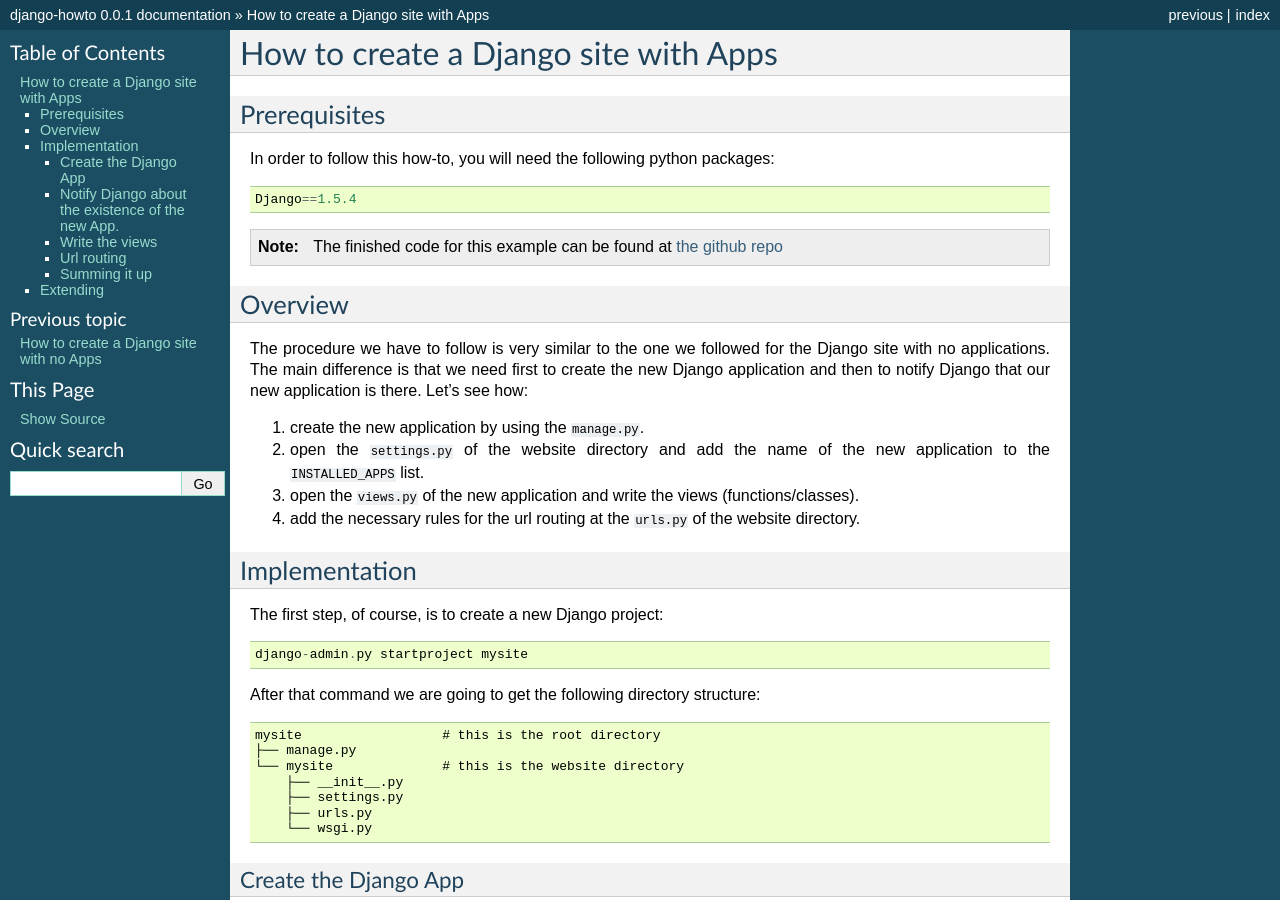
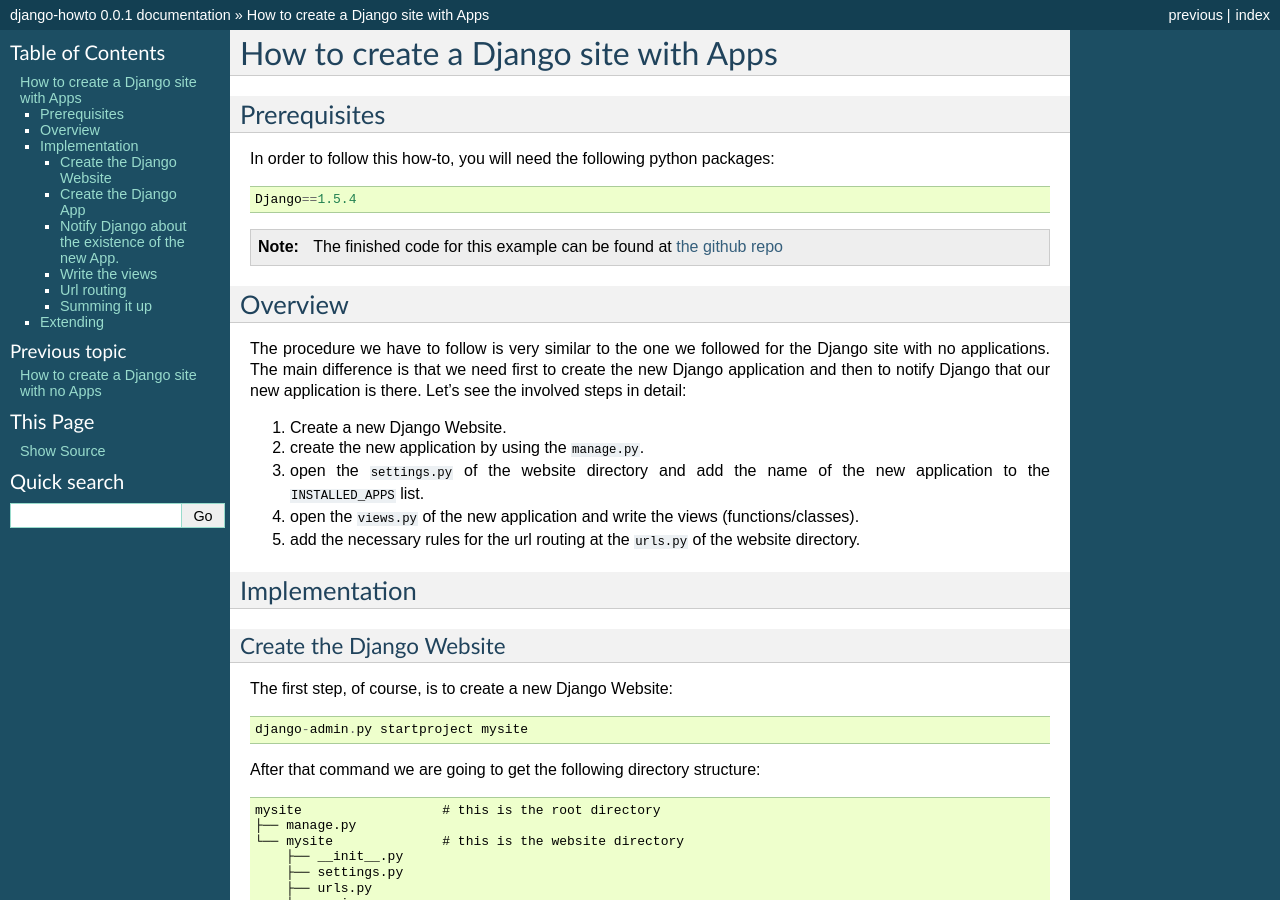
Before and after one commit to pmav99/howto, a Sphinx documentation site: the page built from docs/source/create_site_with_apps.rst, in a window 1280 px wide and 900 px high. Built offline with Sphinx 7.4.7, drawn with Linux system fonts in a browser that asks for light colours; pages that are not in the unit, such as notebooks, are missing from menus; some of the changed text lies outside the part shown.

Commit message:
Improve documentation.

```diff
--- a/docs/source/create_site_with_apps.rst
+++ b/docs/source/create_site_with_apps.rst
@@ -16,23 +16,24 @@
 The procedure we have to follow is very similar to the one we followed for the
 Django site with no applications. The main difference is that we need first to
 create the new Django application and then to notify Django that our new
-application is there. Let's see how:
+application is there. Let's see the involved steps in detail:
 
+#. Create a new Django Website.
 #. create the new application by using the ``manage.py``.
-
 #. open the ``settings.py`` of the website directory and add the name of the new
    application to the ``INSTALLED_APPS`` list.
-
 #. open the ``views.py`` of the new application and write the views
    (functions/classes).
-
 #. add the necessary rules for the url routing at the ``urls.py`` of the website
    directory.
 
 Implementation
 --------------
 
-The first step, of course, is to create a new Django project::
+Create the Django Website
+~~~~~~~~~~~~~~~~~~~~~~~~~
+
+The first step, of course, is to create a new Django Website::
 
     django-admin.py startproject mysite
 
@@ -121,6 +122,10 @@
 
     python manage.py runserver
 
+and visit the following address::
+
+    http://127.0.0.1:8000/index/
+
 .. Note:: We don't need to run ``python manage.py syncdb`` since we don't use
           a database.
 
```
Also changed, not shown: docs/source/create_site_with_no_apps.rst (+9 -5 lines).
